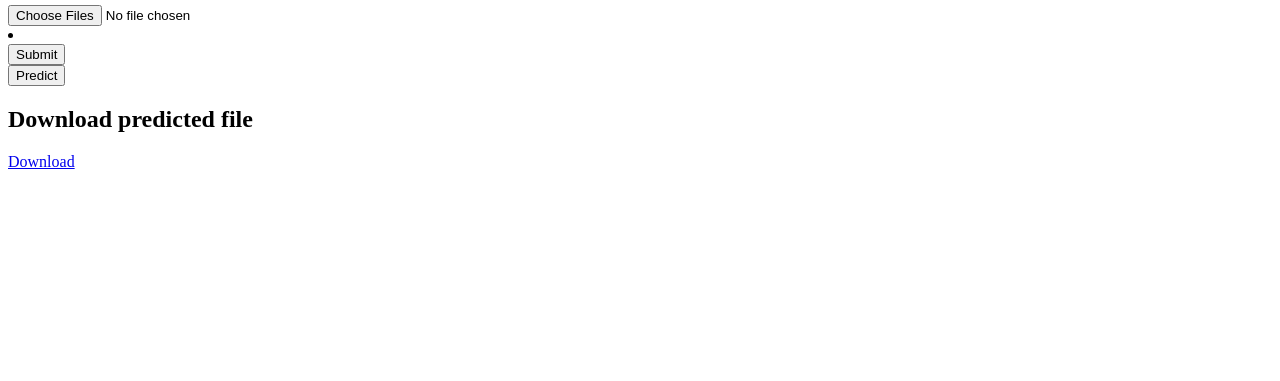
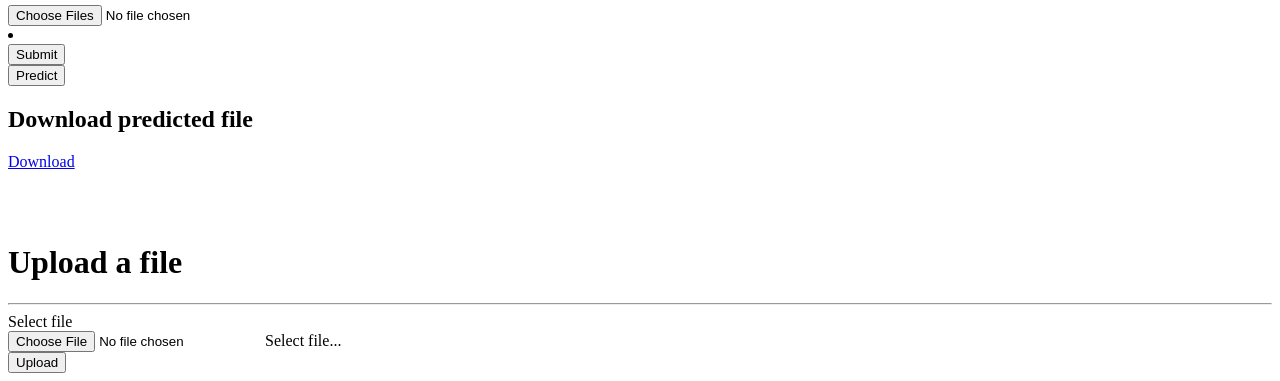
Before and after one commit to sandeshsk12/credit_card, a Flask app: page / in a window 1280 px wide. Shown: the part 2184-2565 px from the top of the page. Before the commit the page ends 2353 px from the top, so only its background shows below. Run offline with Flask 2, Linux system fonts and the light colour scheme; parts of the project's set-up code (start-up, migrations or seed data) failed here and were passed over.

Commit message:
file upload left

```diff
--- a/app.py
+++ b/app.py
@@ -1,18 +1,20 @@
 import numpy as np
-from flask import Flask, request, jsonify, render_template, send_file
+from flask import Flask, request, jsonify, render_template, send_file, redirect
 import pickle
 import pandas as pd
-from flask_wtf import FlaskForm
-from wtforms import FileField, SubmitField
+#from Flask_WTF import FlaskForm
+#from wtforms import FileField, SubmitField
 from werkzeug.utils import secure_filename
 import os
-from wtforms.validators import InputRequired
+#from wtforms.validators import InputRequired
 
 
 app = Flask(__name__)
 app.config['SECRET_KEY'] = 'supersecretkey'
 app.config['UPLOAD_FOLDER'] = 'static/files'
 model = pickle.load(open('models/trained_model', 'rb'))
+app.config["FILE_UPLOADS"] = "uploads"
+app.config["ALLOWED_FILE_EXTENSIONS"] = ["csv"]
 
 
 class UploadFileForm(FlaskForm):
@@ -67,5 +69,50 @@ def download_file():
     return send_file(p, as_attachment=True)
 
 
+@app.route("/upload-file", methods=["GET", "POST"])
+def upload_file():
+
+    if request.method == "POST":
+
+        if request.files:
+
+            image = request.files["files"]
+
+            if image.filename == "":
+                print("No filename")
+                return redirect(request.url)
+
+            if allowed_file(image.filename):
+                filename = secure_filename(image.filename)
+
+                image.save(os.path.join(app.config["FILE_UPLOADS"], filename))
+
+                print("FILE saved")
+
+                return redirect(request.url)
+
+            else:
+                print("That file extension is not allowed")
+                return redirect(request.url)
+
+    return render_template('index.html')
+
+
+def allowed_file(filename):
+
+    # We only want files with a . in the filename
+    if not "." in filename:
+        return False
+
+    # Split the extension from the filename
+    ext = filename.rsplit(".", 1)[1]
+
+    # Check if the extension is in ALLOWED_IMAGE_EXTENSIONS
+    if ext.upper() in app.config["ALLOWED_FILE_EXTENSIONS"]:
+        return True
+    else:
+        return False
+
+
 if __name__ == "__main__":
     app.run(debug=True)
--- a/requirements.txt
+++ b/requirements.txt
@@ -14,3 +14,5 @@ pandas
 gunicorn
 imbalanced-learn
 imblearn
+Flask-WTF
+wWTForms
--- a/templates/index.html
+++ b/templates/index.html
@@ -356,6 +356,22 @@
 		<br>
 		<br>
 		{{ prediction_text }}
+		<h1>Upload a file</h1>
+		<hr>
+
+		<form action="/upload-file" method="POST" enctype="multipart/form-data">
+
+			<div class="form-group">
+				<label>Select file</label>
+				<div class="custom-file">
+					<input type="file" class="custom-file-input" name="file" id="file">
+					<label class="custom-file-label" for="file">Select file...</label>
+				</div>
+			</div>
+
+			<button type="submit" class="btn btn-primary">Upload</button>
+
+		</form>
 
 	</div>
 
```
